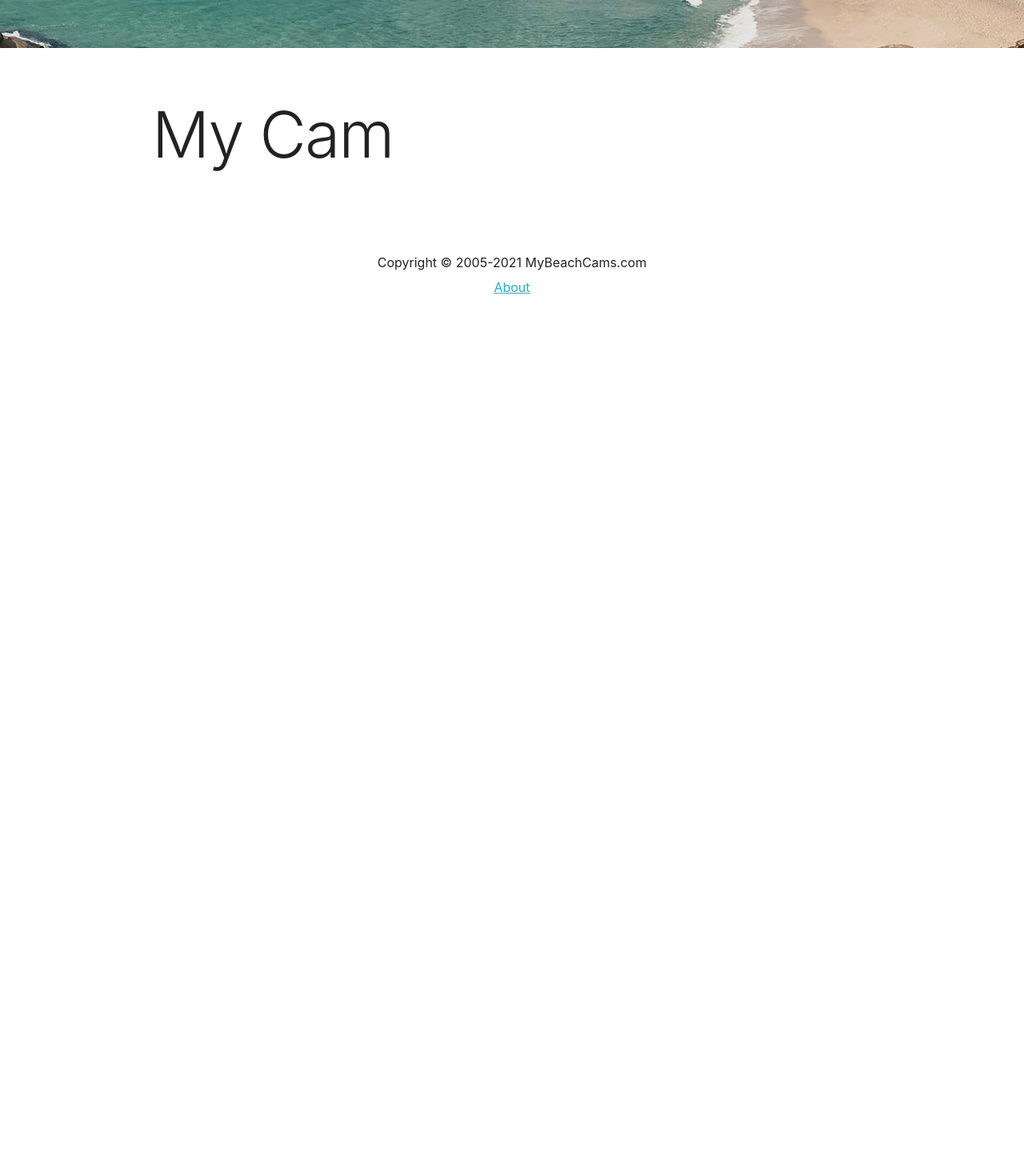
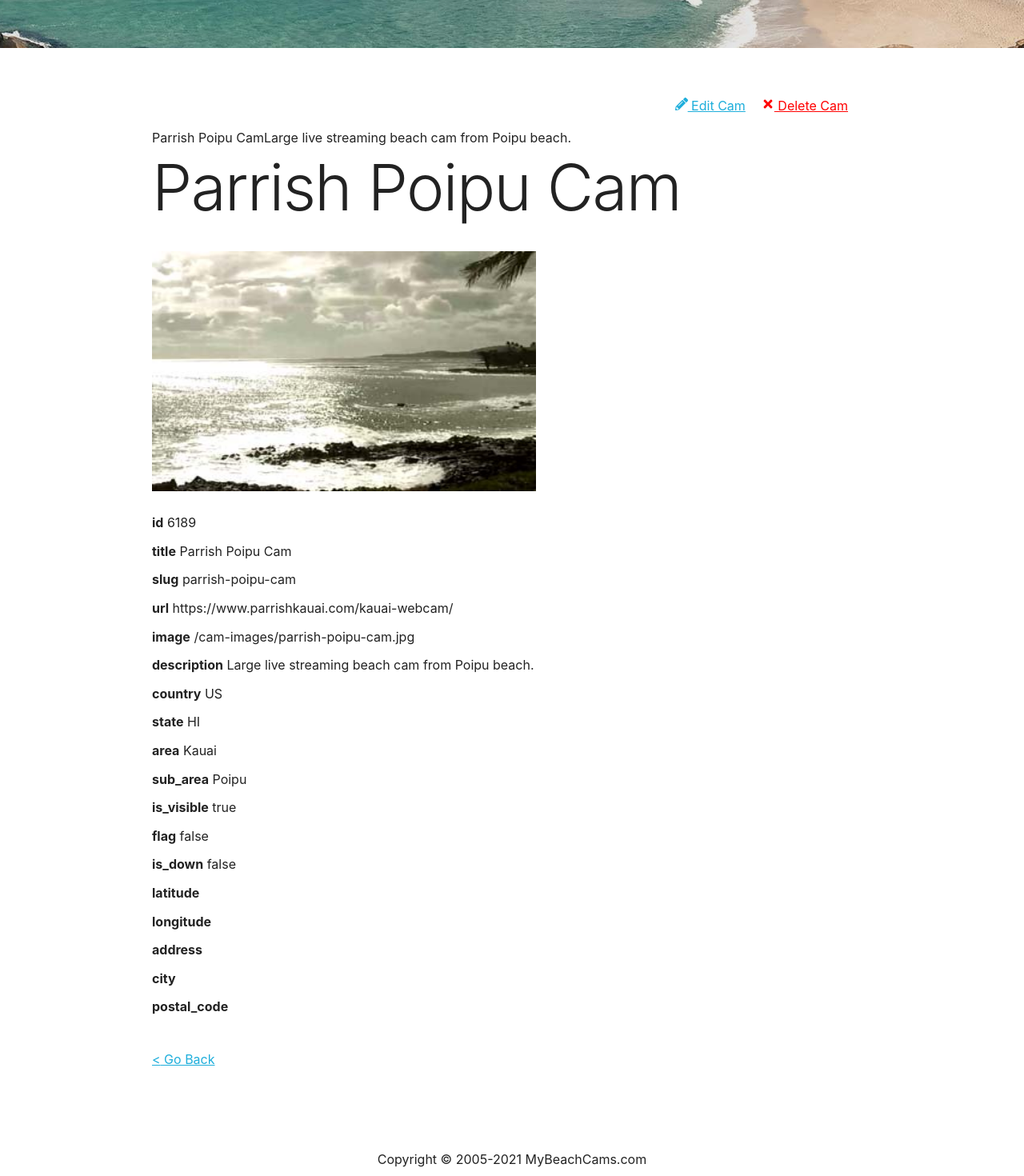
Before and after one commit to dwestland/mbc-frontend, a Next.js app: page /cams/parrish-poipu-cam in a window 1280 px wide. Shown: the part 300-1770 px from the top of the page at 80% size. Before the commit the page ends 800 px from the top, so only its background shows below. Built offline with nearby package versions, Linux system fonts and the light colour scheme; no server answers.

Commit message:
Add cam slug page

```diff
--- a/pages/cams/[slug].js
+++ b/pages/cams/[slug].js
@@ -1,13 +1,122 @@
+// import { ToastContainer, toast } from 'react-toastify'
+// import 'react-toastify/dist/ReactToastify.css'
+import { FaPencilAlt, FaTimes } from 'react-icons/fa'
+import Link from 'next/link'
+import Image from 'next/image'
 import Layout from '@/components/Layout'
-import Link from 'next/link'
+// import EventMap from '@/components/EventMap'
+import { API_URL } from '@/config/index'
+import styles from '@/styles/Cam.module.scss'
+// import { useRouter } from 'next/router'
 
-export default function CamPage() {
+export default function EventPage({ cam }) {
+  // const router = useRouter()
+  const deleteCam = (e) => {
+    console.log('delete')
+  }
+
+
+
   return (
-    <Layout
-      title='My Cams'
-    >
-      <h1>My Cam</h1>
+    <Layout>
 
+      <div className={styles.cam}>
+        <div className={styles.controls}>
+          <Link href={`/events/edit/${cam.id}`}>
+            <a>
+              <FaPencilAlt /> Edit Cam
+            </a>
+          </Link>
+          <a href="#" className={styles.delete} onClick={deleteCam}>
+            <FaTimes /> Delete Cam
+          </a>
+        </div>
+
+        <span>
+          {cam.title}
+          {cam.description}
+        </span>
+
+        <h1>{cam.title}</h1>
+        {cam.image && (
+          <div className={styles.image}>
+            <Image
+              src={cam.image}
+              width={480}
+              height={300}
+              alt={cam.title}
+            />
+          </div>
+        )}
+{/*
+        <ToastContainer />
+*/}
+
+        <p><strong>id</strong> {cam.id}</p>
+        <p><strong>title</strong> {cam.title}</p>
+        <p><strong>slug</strong> {cam.slug}</p>
+        <p><strong>url</strong> {cam.url}</p>
+        <p><strong>image</strong> {cam.image}</p>
+        <p><strong>description</strong> {cam.description}</p>
+
+        <p><strong>country</strong> {cam.country}</p>
+        <p><strong>state</strong> {cam.state}</p>
+        <p><strong>area</strong> {cam.area}</p>
+        <p><strong>sub_area</strong> {cam.sub_area}</p>
+        <p><strong>is_visible</strong> {cam.is_visible ? 'true' : 'false'}</p>
+        <p><strong>flag</strong> {cam.flag ? 'true' : 'false'}</p>
+        <p><strong>is_down</strong> {cam.is_down ? 'true' : 'false'}</p>
+        <p><strong>latitude</strong> {cam.latitude}</p>
+        <p><strong>longitude</strong> {cam.longitude}</p>
+        <p><strong>address</strong> {cam.address}</p>
+        <p><strong>city</strong> {cam.city}</p>
+        <p><strong>postal_code</strong> {cam.postal_code}</p>
+
+        <Link href='/cams'>
+          <a className={styles.back}>{'<'} Go Back</a>
+        </Link>
+
+      </div>
     </Layout>
   )
 }
+
+export async function getStaticPaths() {
+  const res = await fetch(`${API_URL}/api/cams`)
+  const cams = await res.json()
+
+  const paths = cams.map((cam) => ({
+    params: { slug: cam.slug },
+  }))
+
+  return {
+    paths,
+    fallback: true,
+  }
+}
+
+export async function getStaticProps({ params: { slug } }) {
+  const res = await fetch(`${API_URL}/api/cams/${slug}`)
+  const cams = await res.json()
+
+  return {
+    props: {
+      cam: cams[0],
+    },
+    revalidate: 10,
+  }
+}
+
+// export async function getServerSideProps({ query: { slug } }) {
+
+//   console.log(slug)
+
+//   const res = await fetch(`${API_URL}/api/cams/${slug}`)
+//   const cams = await res.json()
+
+//   return {
+//     props: {
+//       cam: cams[0],
+//     },
+//   }
+// }
--- a/pages/index.js
+++ b/pages/index.js
@@ -18,7 +18,7 @@ export default function HomePage({ cams }) {
       ))}
 
       {cams.length > 0 && (
-        <Link href='./cams'>
+        <Link href='/cams'>
           <a className='button'>
             View All Cams
           </a>
--- /dev/null
+++ b/styles/Cam.module.scss
@@ -0,0 +1,32 @@
+.cam {
+  position: relative;
+  padding-top: 40px;
+}
+
+.cam h3 {
+  font-size: 25px;
+}
+
+.cam p {
+  margin: 10px 0;
+}
+
+.image {
+  margin-bottom: 20px;
+}
+
+.controls {
+  position: absolute;
+  right: 30px;
+  top: 0;
+}
+
+.delete {
+  margin-left: 20px;
+  color: red;
+}
+
+.back {
+  display: block;
+  margin-top: 40px;
+}
```
Also changed, not shown: 1 other file (tests, documents, lock files or other folders).
